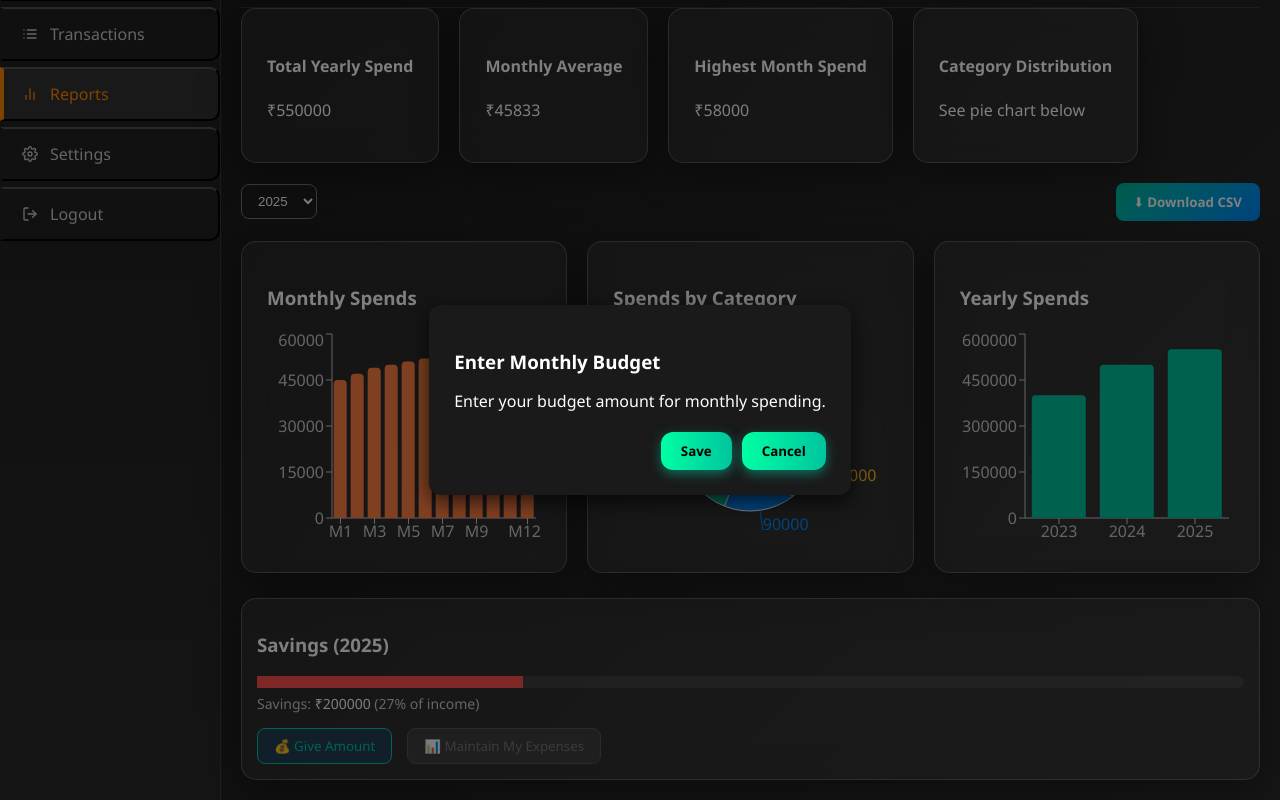
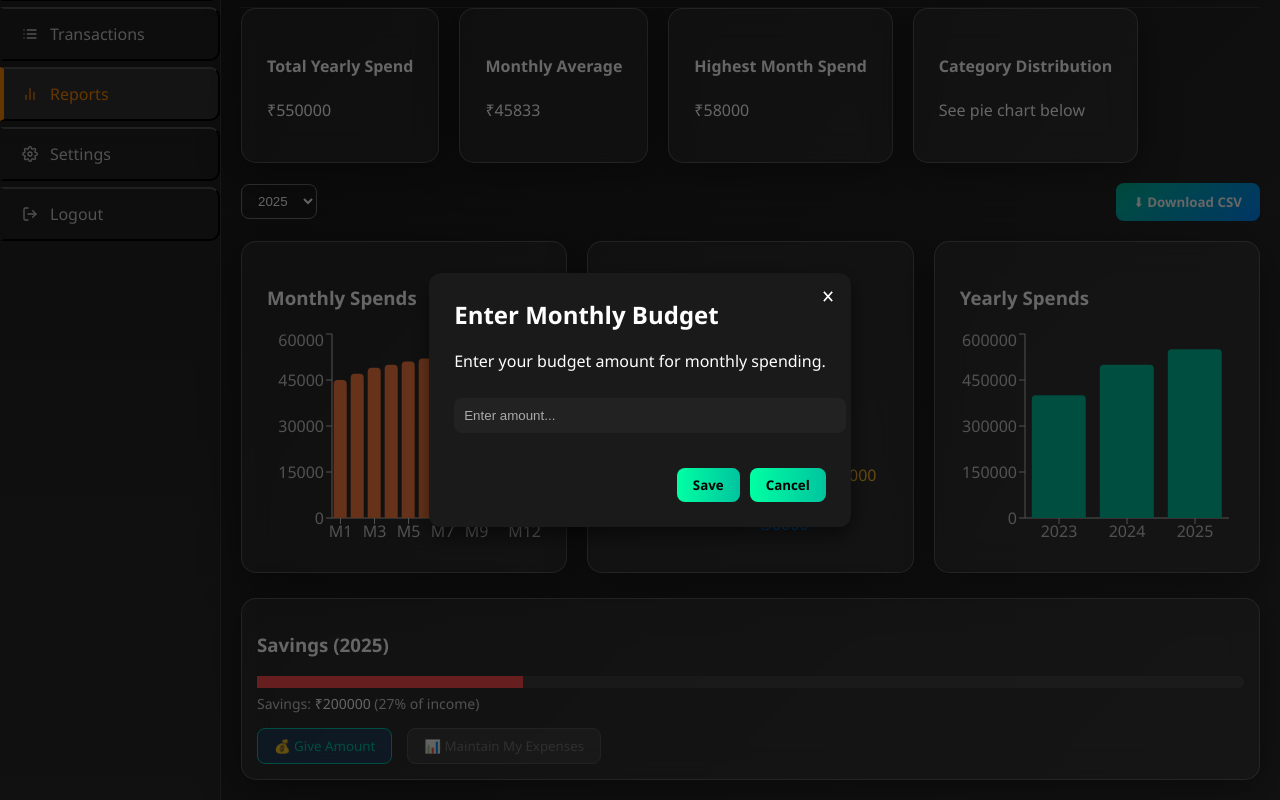
Before and after one commit to Kamalyellayi/react-dashboard-ui, a React (Create React App) app: page /reports in a window 1280 px wide. Both pictures are taken after a click on the button "💰 Give Amount". Shown: the part 73-873 px from the top of the page. Built offline with nearby package versions, Linux system fonts and the light colour scheme.

Commit message:
Update Dialog.jsx

```diff
--- a/src/components/Dialog.jsx
+++ b/src/components/Dialog.jsx
@@ -1,20 +1,83 @@
-// Dialog.jsx
 import React from "react";
 
-const Dialog = ({ title, message, options = [], onClose }) => {
+function Dialog({ title, message, options = [], onSubmit, inputProps }) {
   return (
-    <div style={overlayStyle} onClick={onClose}>
-      <div style={dialogStyle} onClick={(e) => e.stopPropagation()}>
-        {title && <h3 style={{ marginBottom: "10px" }}>{title}</h3>}
-        <p style={{ marginBottom: "20px" }}>{message}</p>
-        <div style={{ display: "flex", justifyContent: "flex-end", gap: "10px" }}>
-          {options.map((opt) => (
+    <div
+      style={{
+        position: "fixed",
+        top: 0,
+        left: 0,
+        width: "100%",
+        height: "100%",
+        background: "rgba(0,0,0,0.6)",
+        display: "flex",
+        justifyContent: "center",
+        alignItems: "center",
+        zIndex: 9999,
+      }}
+    >
+      <div
+        style={{
+          background: "#1a1a1a",
+          color: "#fff",
+          padding: "25px",
+          borderRadius: "12px",
+          minWidth: "300px",
+          maxWidth: "90%",
+          position: "relative",
+          boxShadow: "0 8px 20px rgba(0,0,0,0.5)",
+        }}
+      >
+        {/* Close X */}
+        <button
+          onClick={() => options.find((o) => o.label === "Cancel")?.onClick?.()}
+          style={{
+            position: "absolute",
+            top: "10px",
+            right: "10px",
+            background: "transparent",
+            border: "none",
+            color: "#fff",
+            fontSize: "18px",
+            cursor: "pointer",
+          }}
+        >
+          ✕
+        </button>
+
+        <h2 style={{ marginTop: 0 }}>{title}</h2>
+        <p>{message}</p>
+
+        {inputProps && (
+          <input
+            type="text"
+            {...inputProps}
+            style={{
+              width: "100%",
+              padding: "10px",
+              borderRadius: "8px",
+              border: "none",
+              marginTop: "10px",
+              background: "#222",
+              color: "#fff",
+            }}
+          />
+        )}
+
+        <div style={{ display: "flex", justifyContent: "flex-end", gap: "10px", marginTop: "20px" }}>
+          {options.map((opt, idx) => (
             <button
-              key={opt.label}
-              style={stylishGreenBtn}
-              onMouseEnter={(e) => Object.assign(e.target.style, stylishGreenBtnHover)}
-              onMouseLeave={(e) => Object.assign(e.target.style, stylishGreenBtn)}
-              onClick={opt.onClick}
+              key={idx}
+              onClick={opt.onClick || (() => onSubmit && onSubmit())}
+              style={{
+                padding: "8px 16px",
+                borderRadius: "8px",
+                border: "none",
+                cursor: "pointer",
+                background: "linear-gradient(90deg, #00FFA3, #00C49F)",
+                color: "#000",
+                fontWeight: "bold",
+              }}
             >
               {opt.label}
             </button>
@@ -23,46 +86,6 @@ const Dialog = ({ title, message, options = [], onClose }) => {
       </div>
     </div>
   );
-};
+}
 
 export default Dialog;
-
-// Styles
-const overlayStyle = {
-  position: "fixed",
-  top: 0,
-  left: 0,
-  width: "100vw",
-  height: "100vh",
-  backgroundColor: "rgba(0,0,0,0.5)",
-  display: "flex",
-  justifyContent: "center",
-  alignItems: "center",
-  zIndex: 1000,
-};
-
-const dialogStyle = {
-  background: "#1a1a1a",
-  padding: "25px",
-  borderRadius: "12px",
-  boxShadow: "0 6px 20px rgba(0,0,0,0.7)",
-  minWidth: "300px",
-  maxWidth: "90%",
-};
-
-const stylishGreenBtn = {
-  padding: "10px 20px",
-  borderRadius: "12px",
-  border: "none",
-  cursor: "pointer",
-  fontWeight: "bold",
-  color: "#000",
-  background: "linear-gradient(90deg, #00FFA3, #00C49F)",
-  boxShadow: "0 4px 12px rgba(0,196,159,0.5)",
-  transition: "all 0.3s ease",
-};
-
-const stylishGreenBtnHover = {
-  boxShadow: "0 6px 20px rgba(0,196,159,0.7)",
-  transform: "translateY(-2px)",
-};
```
